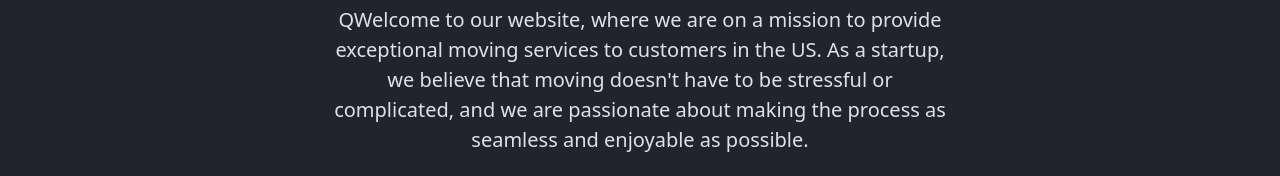
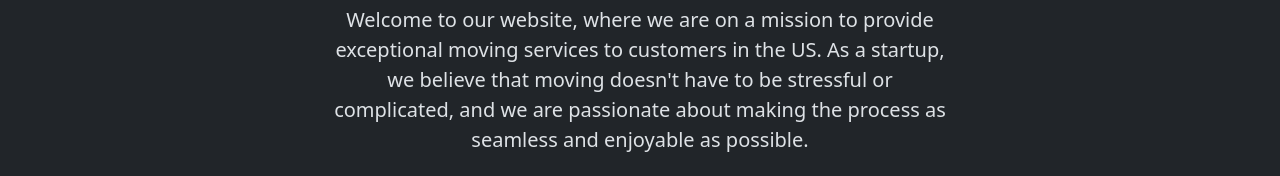
Before and after one commit to Vishal-The-Nonpareil/move-it, a plain HTML site: page index.html in a window 1280 px wide. Shown: the part 224-400 px from the top of the page. Drawn offline with nearby package versions, Linux system fonts and the light colour scheme.

Commit message:
Update index.html

```diff
--- a/index.html
+++ b/index.html
@@ -83,7 +83,7 @@
     <div class="px-4 pt-5 my-5 text-center border-bottom">
       <h1 class="display-4 fw-bold text-body-emphasis">Move With Joy</h1>
       <div class="col-lg-6 mx-auto">
-        <p class="lead mb-4">QWelcome to our website, where we are on a mission to provide exceptional moving services to customers in the US. As a startup, we believe that moving doesn't have to be stressful or complicated, and we are passionate about making the process as seamless and enjoyable as possible.
+        <p class="lead mb-4">Welcome to our website, where we are on a mission to provide exceptional moving services to customers in the US. As a startup, we believe that moving doesn't have to be stressful or complicated, and we are passionate about making the process as seamless and enjoyable as possible.
         </p>
         <div class="d-grid gap-2 d-sm-flex justify-content-sm-center mb-5">
           <button type="button" class="btn btn-primary btn-lg px-4 me-sm-3" fdprocessedid="6gjejj">Get a Quote</button>
```
